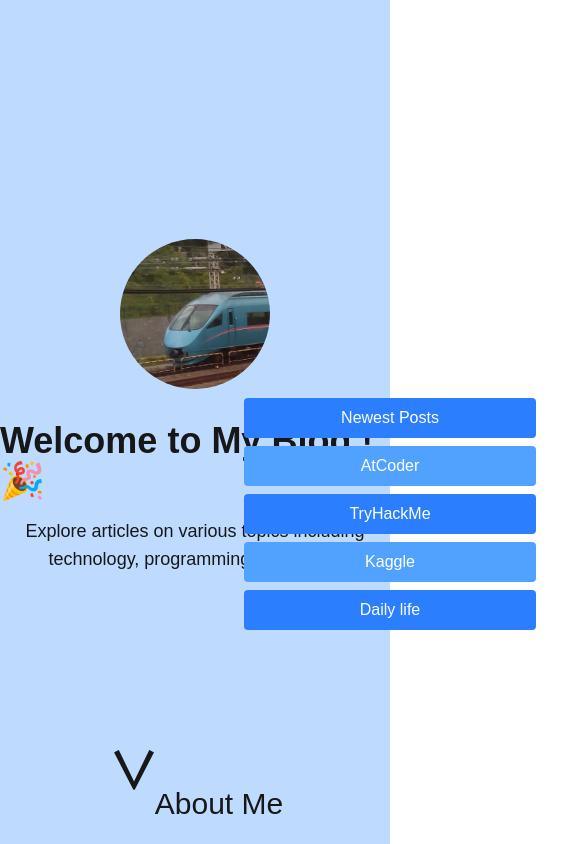
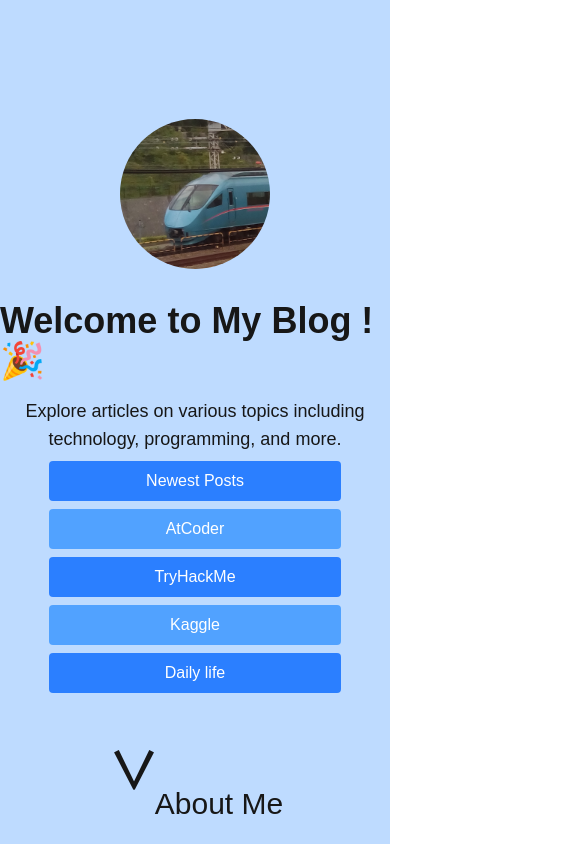
Before and after one commit to dOtOb9/profile, a Next.js app: page / in a window 390 px wide. Shown: the top 844 px of the page, 585 px wide, since content can reach past the window. Built offline with nearby package versions, Linux system fonts and the light colour scheme; what tailwindcss-animated would draw is missing.

Commit message:
adjust responsive

```diff
--- a/src/app/page.tsx
+++ b/src/app/page.tsx
@@ -40,8 +40,22 @@ export default function Home() {
   return (
     <div className="flex flex-col items-center min-h-screen pt-14 bg-blue-200 w-full">
       <div className="flex flex-col min-h-screen w-full items-center justify-center">
-        <div className={`flex flex-1 transition-all duration-[1600ms] ease-in-out relative ${showButton ? 'gap-12 justify-start' : 'flex-col items-center justify-center'}`}>
-          <div className={`flex flex-col items-center justify-center transition-all duration-[1600ms] ease-in-out w-full lg:max-w-xl lg:min-w-[24rem] ${showButton ? 'lg:translate-x-[-20vw]' : ''}`}>
+        {/* PC: 横並び, モバイル: 縦並び */}
+        <div
+          className={`
+            flex flex-1 transition-all duration-[1600ms] ease-in-out relative
+            lg:flex-row lg:gap-12 lg:justify-start
+            flex-col items-center justify-center
+          `}
+        >
+          {/* 上部: プロフィール/タイトル/説明 (PC:左, モバイル:上) */}
+          <div
+            className={`
+              flex flex-col items-center justify-center transition-all duration-[1600ms] ease-in-out w-full
+              lg:max-w-xl lg:min-w-[24rem]
+              ${showButton ? 'lg:translate-x-[-20vw]' : ''}
+            `}
+          >
             <div className="p-8">
               <Image src="/profile.png" alt="Profile Picture" className="rounded-full" width={150} height={150} />
             </div>
@@ -50,15 +64,27 @@ export default function Home() {
               Explore articles on various topics including technology, programming, and more.
             </p>
           </div>
+          {/* 下部: ボタン (PC:右, モバイル:下) */}
           <div
-            className={`w-full lg:w-1/2 lg:max-w-xl lg:min-w-[24rem] flex items-center justify-center transition-all duration-[1600ms] ease-in-out absolute left-1/2 top-1/2 lg:top-0 lg:bottom-0 lg:left-auto lg:right-0 ${showButton ? 'opacity-100 lg:translate-x-[10vw] lg:top-1/2 lg:bottom-1/2 z-10' : 'opacity-0 lg:translate-x-[50%] lg:top-1/2 lg:bottom-1/2 z-0'}`}
+            className={`
+              w-full lg:w-1/2 lg:max-w-xl lg:min-w-[24rem]
+              flex items-center justify-center
+              transition-all duration-[1600ms] ease-in-out
+              lg:absolute lg:left-1/2 lg:top-1/2 lg:top-0 lg:bottom-0 lg:left-auto lg:right-0
+              ${showButton
+                ? 'opacity-100 lg:translate-x-[10vw] lg:top-1/2 lg:bottom-1/2 z-10'
+                : 'opacity-0 lg:translate-x-[50%] lg:top-1/2 lg:bottom-1/2 z-0'}
+
+              /* モバイル: 下からフェードイン */
+              ${showButton ? 'sm:translate-y-0 sm:opacity-100' : 'sm:translate-y-8 sm:opacity-0'}
+            `}
             style={
               showButton
                 ? { pointerEvents: 'auto' }
-                : { transform: 'translate(-50%, -50%)', pointerEvents: 'none' }
+                : { pointerEvents: 'none' }
             }
           >
-            <div className = "flex flex-col w-3/4">
+            <div className="flex flex-col w-3/4">
               {blogSectionButtons}
             </div>
           </div>
--- a/src/app/posts/about/page.tsx
+++ /dev/null
@@ -1,23 +0,0 @@
-import BlogHeader from "@/components/BlogHeader";
-import MarkdownPackage from "@/components/MarkdownPackage";
-import SearchField from "@/components/SearchField";
-
-import Me from "@/markdown/me.mdx";
-
-export default function About() {
-    return (
-        <div className="flex flex-col min-h-screen pt-14 bg-blue-100 w-full">
-            <BlogHeader pageName="About"/>
-            <div className="flex flex-col items-center justify-center flex-1">
-              <div>
-                <div className="bg-white p-8 sm:m-4">
-                  <MarkdownPackage>
-                      <Me />
-                  </MarkdownPackage>
-                </div>
-                <SearchField />
-              </div>
-            </div>
-        </div>
-    );
-}
--- a/src/components/BlogHeader.tsx
+++ /dev/null
@@ -1,12 +0,0 @@
-import GitHubLink from '@/components/GitHubLink';
-import HomeLink from '@/components/HomeLink';
-
-export default function BlogHeader({ pageName }: { pageName: string }) {
-    return (
-        <header className="fixed top-0 w-full not-prose flex flex-row justify-between shadow-md bg-white">
-            <HomeLink />
-            <p className=" text-4xl font-bold m-2">{pageName}</p>
-            <GitHubLink />
-        </header>
-    );
-}
--- a/src/components/GitHubLink.tsx
+++ /dev/null
@@ -1,21 +0,0 @@
-export default function GitHubLink() {
-    return (
-        <a
-            href="https://github.com/dOtOb9"
-            target="_blank"
-            rel="noopener noreferrer"
-            className="flex items-center gap-2 text-gray-500 hover:text-gray-800 transition-colors m-2"
-            aria-label="GitHub"
-        >
-            <svg
-                xmlns="http://www.w3.org/2000/svg"
-                fill="currentColor"
-                viewBox="0 0 24 24"
-                className="w-6 h-6"
-            >
-                <path d="M12 0C5.37 0 0 5.37 0 12c0 5.3 3.438 9.8 8.205 11.387.6.113.82-.263.82-.582 0-.288-.012-1.243-.017-2.252-3.338.726-4.042-1.415-4.042-1.415-.546-1.387-1.333-1.756-1.333-1.756-1.09-.745.083-.729.083-.729 1.205.085 1.84 1.237 1.84 1.237 1.07 1.834 2.807 1.304 3.492.997.108-.775.418-1.305.762-1.605-2.665-.304-5.466-1.332-5.466-5.931 0-1.31.468-2.381 1.236-3.221-.124-.303-.535-1.523.117-3.176 0 0 1.008-.322 3.3 1.23a11.5 11.5 0 0 1 3.003-.404c1.018.005 2.045.138 3.003.404 2.291-1.552 3.297-1.23 3.297-1.23.653 1.653.242 2.873.119 3.176.77.84 1.235 1.911 1.235 3.221 0 4.609-2.804 5.625-5.475 5.921.43.372.823 1.102.823 2.222 0 1.606-.014 2.898-.014 3.293 0 .322.216.699.825.58C20.565 21.796 24 17.298 24 12c0-6.63-5.37-12-12-12z"/>
-            </svg>
-            <span className="hidden sm:inline font-bold">GitHub</span>
-        </a>
-    );
-}
--- a/src/components/HomeLink.tsx
+++ /dev/null
@@ -1,21 +0,0 @@
-import Image from "next/image";
-import Link from "next/link";
-
-export default function HomeLink() {
-    return (
-        <Link
-            href="/"
-            className="flex items-center gap-2 text-gray-500 hover:text-gray-800 transition-colors m-2"
-            aria-label="Home"
-        >
-            <Image
-                src="https://github.com/dOtOb9.png"
-                alt="Home Logo"
-                width={32}
-                height={32}
-                className="rounded-full"
-            />
-            <span className="hidden sm:inline font-bold text-xl">dOtOb9</span>
-        </Link>
-    );
-}
--- a/src/components/SearchBox.tsx
+++ /dev/null
@@ -1,19 +0,0 @@
-"use client";
-
-import { useState } from 'react';
-
-export default function SearchBox({  setQuery  }: { setQuery: (query: string) => void }) {
-  const [text, setText] = useState('');
-
-  return (
-    <div className="flex items-center justify-center w-full p-4">
-      <input
-        type="text"
-        placeholder="Search..."
-        className="w-full p-3 border border-gray-300 rounded-full bg-white focus:outline-none focus:ring-2 focus:ring-blue-500"
-        value={text}
-        onChange={(e) => setQuery(e.target.value)}
-      />
-    </div>
-  );
-}
--- a/src/components/SearchField.tsx
+++ /dev/null
@@ -1,22 +0,0 @@
-"use client";
-
-import { useState } from 'react';
-
-import SearchBox from './SearchBox';
-import SearchPageList from './SearchPageList';
-
-interface SearchFieldProps {
-  category?: string;
-}
-
-export default function SearchField(props: SearchFieldProps) {
-  const { category = '' } = props;
-  const [query, setQuery] = useState('');
-
-  return (
-    <div className="flex items-center justify-center w-full p-4">
-      <SearchBox setQuery={setQuery} />
-      <SearchPageList query={query} category={category} />
-    </div>
-  );
-}
--- a/src/components/SearchPageList.tsx
+++ /dev/null
@@ -1,12 +0,0 @@
-"use client";
-import SearchBox from './SearchBox';
-
-export default function SearchPageList({ query, category }: { query: string; category: string }) {
-
-  return (
-    <div>
-      <ul className="w-full mt-4">
-      </ul>
-    </div>
-  );
-}
```
